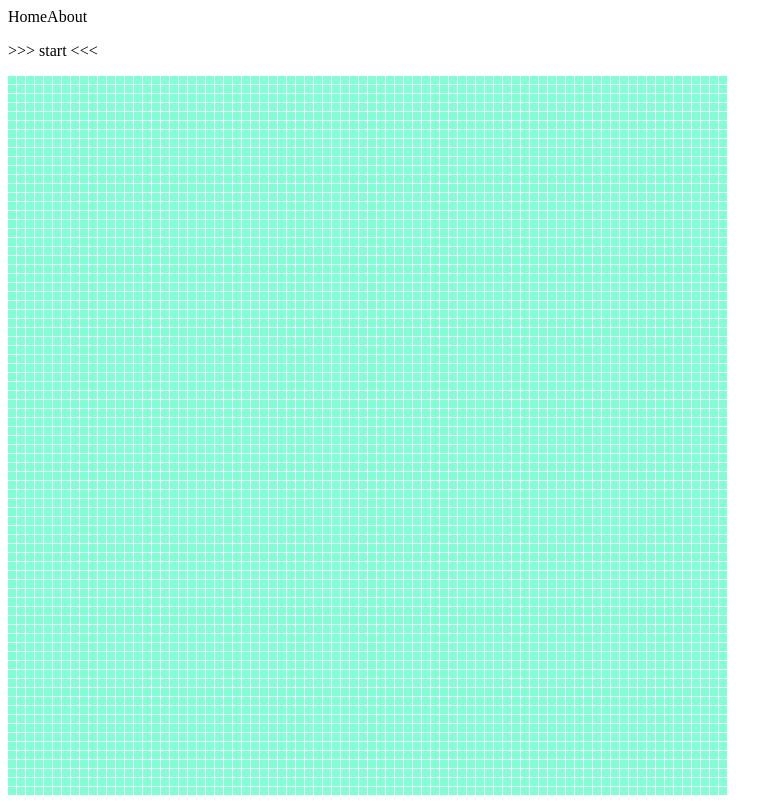
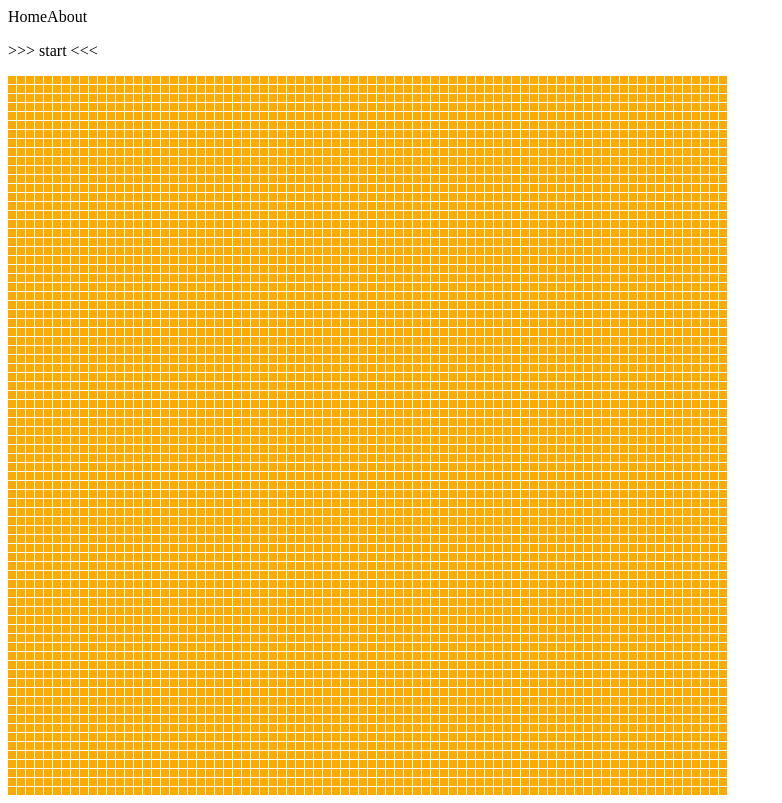
Before and after one commit to komorowski-seba/Tanks, an Angular app: page /game in a window 1280 px wide. Shown: the whole page, without its empty margins (0-782 px from the left). Built offline with nearby package versions, Linux system fonts and the light colour scheme.

Commit message:
canvas color

```diff
--- a/src/app/Items/Canvas/canvas.ts
+++ b/src/app/Items/Canvas/canvas.ts
@@ -19,7 +19,35 @@ export class Canvas {
     this._boxes = Array.from({ length: size * size })
   }
 
-  public getPointColor(point: number) : string {
-    return '#7FFFD4'
+  public setColorPoint(x: number, y: number, color: number): void {
+    this._boxes[this.getIndex(x, y)] = color;
+  }
+
+  public getColorPoint(x: number, y: number): number {
+    return this._boxes[this.getIndex(x, y)];
+  }
+
+  public getPointColor(color: number) : string {
+    switch (color) {
+      case this.colorRed.number:
+        return this.colorRed.color;
+
+      case this.colorBlue.number:
+        return this.colorBlue.color;
+
+      case this.colorYellow.number:
+        return this.colorYellow.color;
+
+      case this.colorPurple.number:
+        return this.colorPurple.color;
+    }
+    return this.colorPurple.color;
+  }
+
+  private getIndex(x: number, y: number): number {
+    const wrappedX: number = ((x % this._size) + this._size) % this._size;
+    const wrappedY: number = ((y % this._size) + this._size) % this._size;
+
+    return wrappedY * this._size + wrappedX;
   }
 }
--- a/src/app/Items/Tank/tank.ts
+++ b/src/app/Items/Tank/tank.ts
@@ -1,11 +1,15 @@
 
 import { IGameObject } from '../i-game-object';
 import {DOWN_VECTOR, LEFT_VECTOR, RIGHT_VECTOR, UP_VECTOR} from '../Common/vectors';
+import { Canvas } from '../Canvas/canvas';
 
 export class Tank implements IGameObject {
-
   private x: number = 0;
   private y: number = 0;
+  private image: number[] = [
+    1, 2, 1,
+    1, 1, 1,
+  ]
 
   // private static readonly states = {
   //   Stop: 'Stop',
@@ -24,6 +28,12 @@ export class Tank implements IGameObject {
   constructor(x: number, y: number) {
     this.x = x;
     this.y = y;
+  }
+
+  draw(canvas: Canvas): void {
+    for (const img of this.image) {
+      canvas.setColorPoint()
+    }
   }
 
   public getX(): number {
--- a/src/app/Items/i-game-object.ts
+++ b/src/app/Items/i-game-object.ts
@@ -1,6 +1,9 @@
+import {Canvas} from './Canvas/canvas';
+
 export interface IGameObject {
   update(): void;
   keyEvent(key: string): void;
   getX(): number;
   getY(): number;
+  draw(canvas: Canvas): void;
 }
--- a/src/app/services/game-service.ts
+++ b/src/app/services/game-service.ts
@@ -1,17 +1,28 @@
-import {Injectable, NgIterable} from '@angular/core';
+import {Injectable} from '@angular/core';
 import {Tank} from '../Items/Tank/tank';
 import {Canvas} from '../Items/Canvas/canvas';
+import {IGameObject} from '../Items/i-game-object';
 
 @Injectable({ providedIn: 'root' })
 export class GameService {
-  private _player: Tank = new Tank(10, 10);
   private _canvas: Canvas = new Canvas(80);
+  private _gameObjects: IGameObject[] = [
+    new Tank(10, 10),
+  ];
 
   get canvas(): Canvas {
     return this._canvas
   }
 
   public keyEvent(key: string): void {
-    this._player.keyEvent(key);
+    for (const gameObject of this._gameObjects) {
+      gameObject.keyEvent(key);
+    }
+  }
+
+  public update(): void {
+    for (const gameObject of this._gameObjects) {
+      gameObject.update();
+    }
   }
 }
```
